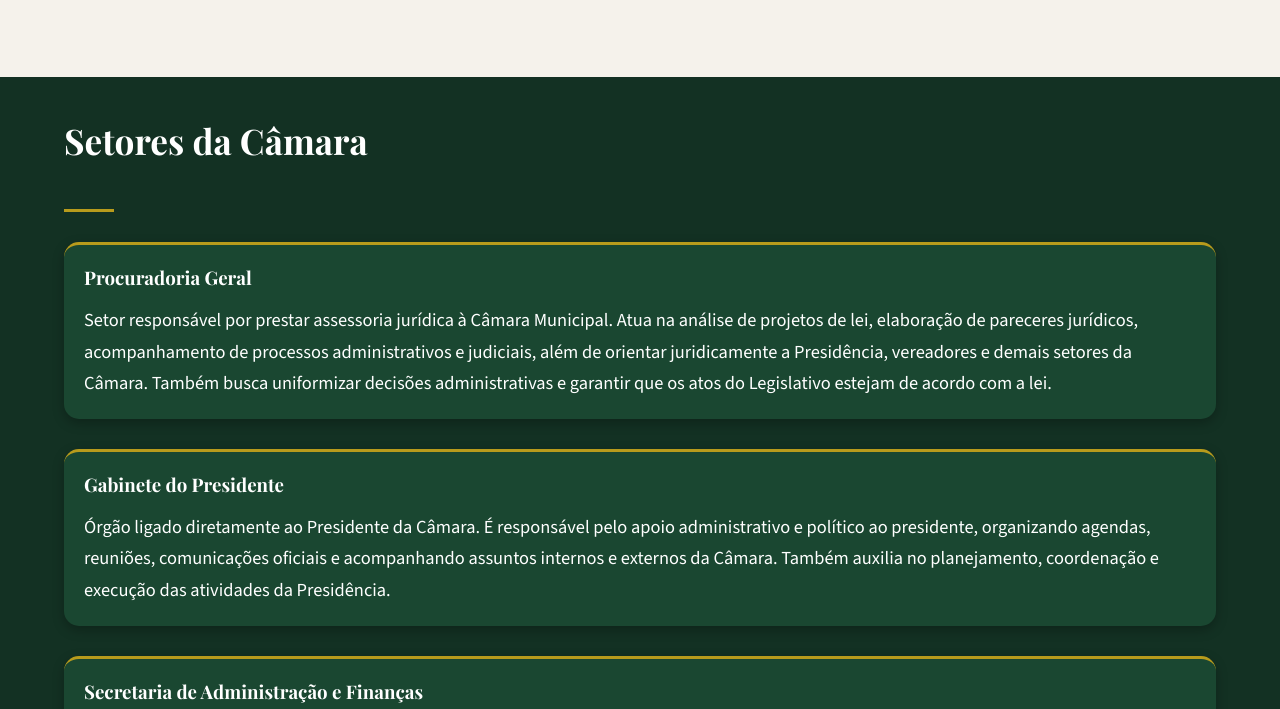
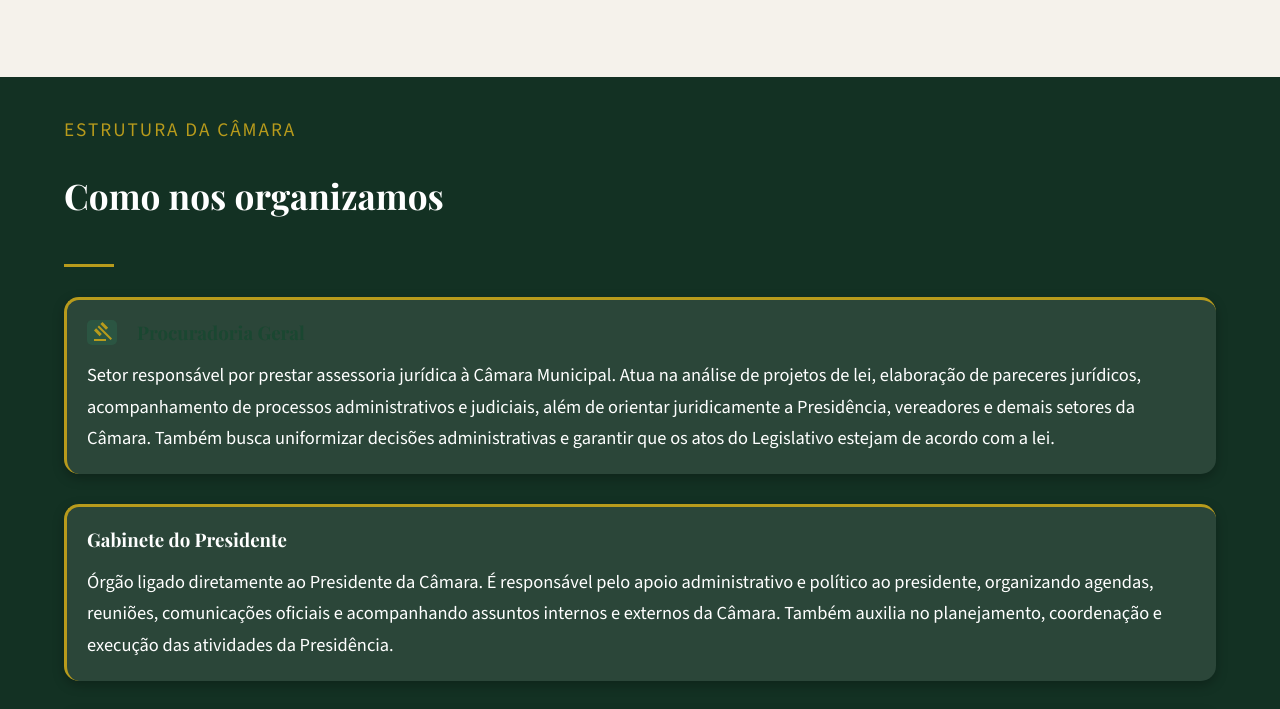
Before and after one commit to NathieliAvila/C-mara-Explica, a plain HTML site: page bastidores.html in a window 1280 px wide. Shown: the part 2036-2745 px from the top of the page. Drawn offline with nearby package versions, Linux system fonts and the light colour scheme; a web font is replaced by a local one.

Commit message:
Atualização

```diff
--- a/bastidores.html
+++ b/bastidores.html
@@ -86,7 +86,7 @@
         <p>Cada setor da Câmara tem um papel específico para que a Casa funcione com eficiência, transparência e legalidade.</p>
 
         <div class="container"><img class="img-servidores" src="Imagens/estrutura-organizacional.png" alt=""></div>
-
+    </div>
 </section>
     <!--
 Jurídico
@@ -96,10 +96,18 @@ Administração
 Assessoria -->
 <section id="estrutura">
         <div class="grid-base grid-estrutura container">
-            <h2>Setores da Câmara</h2>
+            <span class="letra">Estrutura da Câmara</span>
+            <h2>Como nos organizamos</h2>
             <div class="secao-linha"></div>
             <article class="card-base card-estrutura">
-                <h3>Procuradoria Geral</h3>
+
+                <div class="numeracao">
+                        <div class="icon-fundo icon-estrutura">
+                            <span class="contato-icon"><img src="Imagens/icones/procuradoria.svg" alt="">
+                            </span>
+                        </div>
+                        <h3>Procuradoria Geral</h3>
+                    </div>
 
                 <p>Setor responsável por prestar assessoria jurídica à Câmara Municipal. Atua na análise de projetos de lei, elaboração de pareceres jurídicos, acompanhamento de processos administrativos e judiciais, além de orientar juridicamente a Presidência, vereadores e demais setores da Câmara. Também busca uniformizar decisões administrativas e garantir que os atos do Legislativo estejam de acordo com a lei.</p>
             </article>
--- a/style.css
+++ b/style.css
@@ -541,7 +541,7 @@ th {
     background-color: white;
 }
 .grid-servidores {
-    grid-template-columns: repeat(auto-fit, minmax(500px, 1fr));
+    grid-template-columns: repeat(auto-fit, minmax(280px, 1fr));
 }
 
 .img-servidores {
@@ -560,8 +560,9 @@ th {
 }
 
 .card-estrutura {
-    background-color: var(--cor-2);
+    background-color: rgba(255, 255, 255, 0.103);
     border-top: 3px solid var(--cor-5);
+    border-left: 3px solid var(--cor-5);
 
 
 }
@@ -676,3 +677,9 @@ li {
     justify-content: center
 
 }
+
+
+
+div.icon-estrutura {
+    background-color: none;
+}
```
Also changed, not shown: contatos.html (+0 -1 lines), Imagens/icones/adm.svg (added), Imagens/icones/financas.svg (added), Imagens/icones/gabinete.svg (added), Imagens/icones/megafone.svg (added), Imagens/icones/procuradoria.svg (added).
